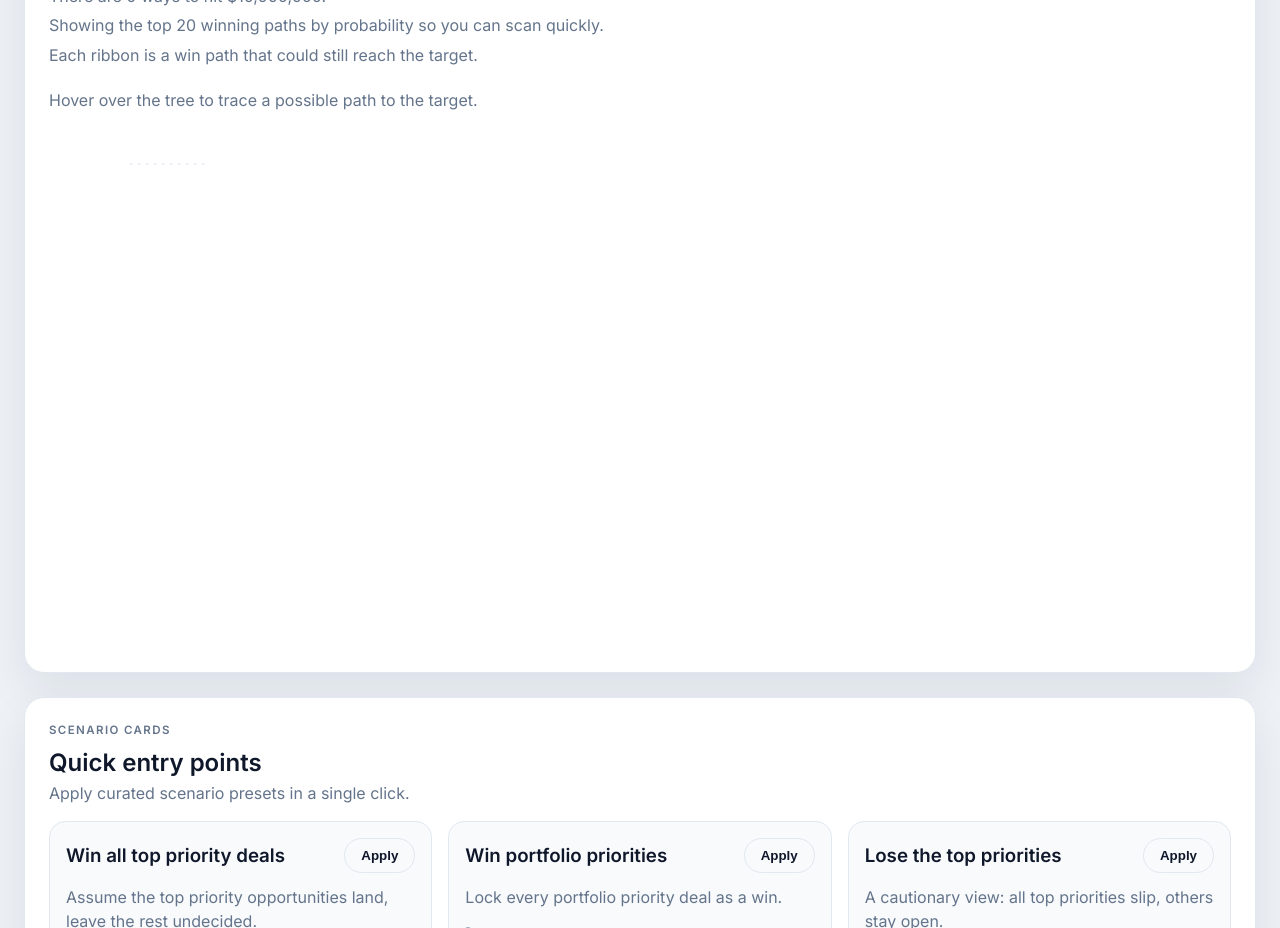
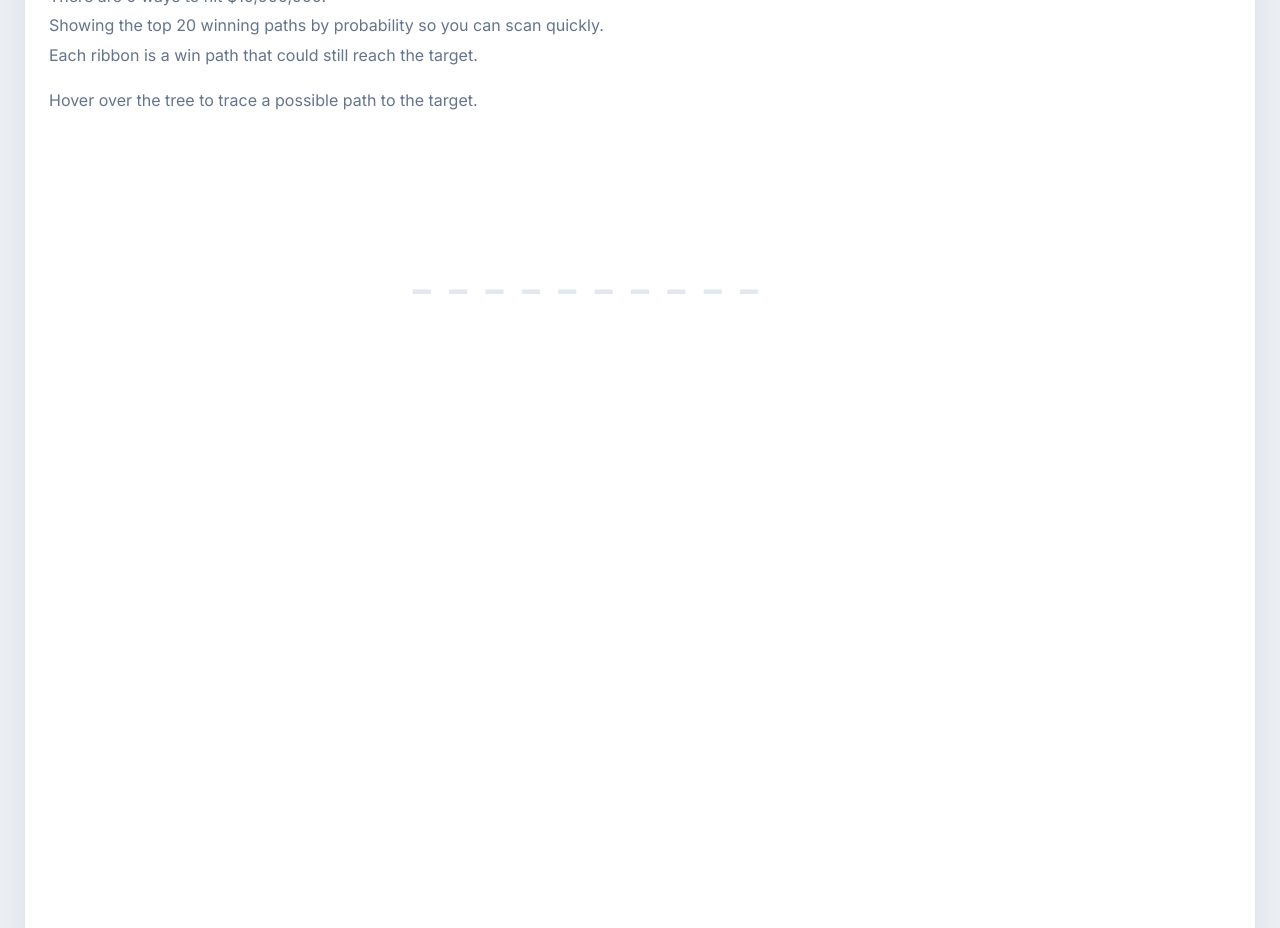
Before and after one commit to danmunz/path-to-revenue, a React (Vite) app: page / in a window 1280 px wide. Shown: the part 800-1728 px from the top of the page. Built offline with nearby package versions, Linux system fonts and the light colour scheme.

Commit message:
Revert "Clamp path tree visualization sizing"

```diff
--- a/src/components/PathTree.tsx
+++ b/src/components/PathTree.tsx
@@ -33,8 +33,7 @@ type HoverLabel = {
 const ROW_HEIGHT = 70;
 const COLUMN_WIDTH = 80;
 const MARGIN = { top: 36, right: 100, bottom: 32, left: 80 };
-const MIN_TREE_HEIGHT = 520;
-const MAX_TREE_HEIGHT = 760;
+const MIN_TREE_HEIGHT = 720;
 const LABEL_WIDTH = 240;
 const LABEL_HEIGHT = 52;
 const LABEL_OFFSET = 18;
@@ -103,9 +102,8 @@ export function PathTree({ opportunities, tree, revenueTarget, slowMotion, trunc
   const layout = useMemo(() => computeLayout(tree.nodes), [tree.nodes]);
   const maxX = Math.max(...Array.from(layout.values()).map((pos) => pos.x), 0);
   const width = MARGIN.left + MARGIN.right + Math.max(maxX, 1) * COLUMN_WIDTH;
-  const preferredHeight = MARGIN.top + MARGIN.bottom + Math.max(sorted.length, 1) * ROW_HEIGHT;
-  const height = Math.min(MAX_TREE_HEIGHT, Math.max(MIN_TREE_HEIGHT, preferredHeight));
-  const rowHeight = (height - MARGIN.top - MARGIN.bottom) / Math.max(sorted.length, 1);
+  const rowHeight = ROW_HEIGHT;
+  const height = Math.max(MIN_TREE_HEIGHT, MARGIN.top + MARGIN.bottom + Math.max(sorted.length, 1) * rowHeight);
 
   const positionedNodes = useMemo(
     () =>
@@ -354,8 +352,8 @@ export function PathTree({ opportunities, tree, revenueTarget, slowMotion, trunc
             ref={svgRef}
             className="path-tree__svg"
             width="100%"
+            height={height}
             viewBox={`0 0 ${width} ${height}`}
-            preserveAspectRatio="xMinYMin meet"
             role="img"
             onPointerMove={handlePointerMove}
             onPointerLeave={() => {
--- a/src/styles/global.css
+++ b/src/styles/global.css
@@ -305,15 +305,15 @@ main {
 
 .path-tree__canvas {
   width: 100%;
-  height: clamp(420px, 65vh, 720px);
-  max-height: 75vh;
+  min-height: 70vh;
 }
 
 .path-tree__svg {
   width: 100%;
-  height: 100%;
-  overflow: hidden;
+  height: auto;
+  overflow: visible;
   display: block;
+  min-height: 70vh;
 }
 
 .path-tree__gridlines line {
```
